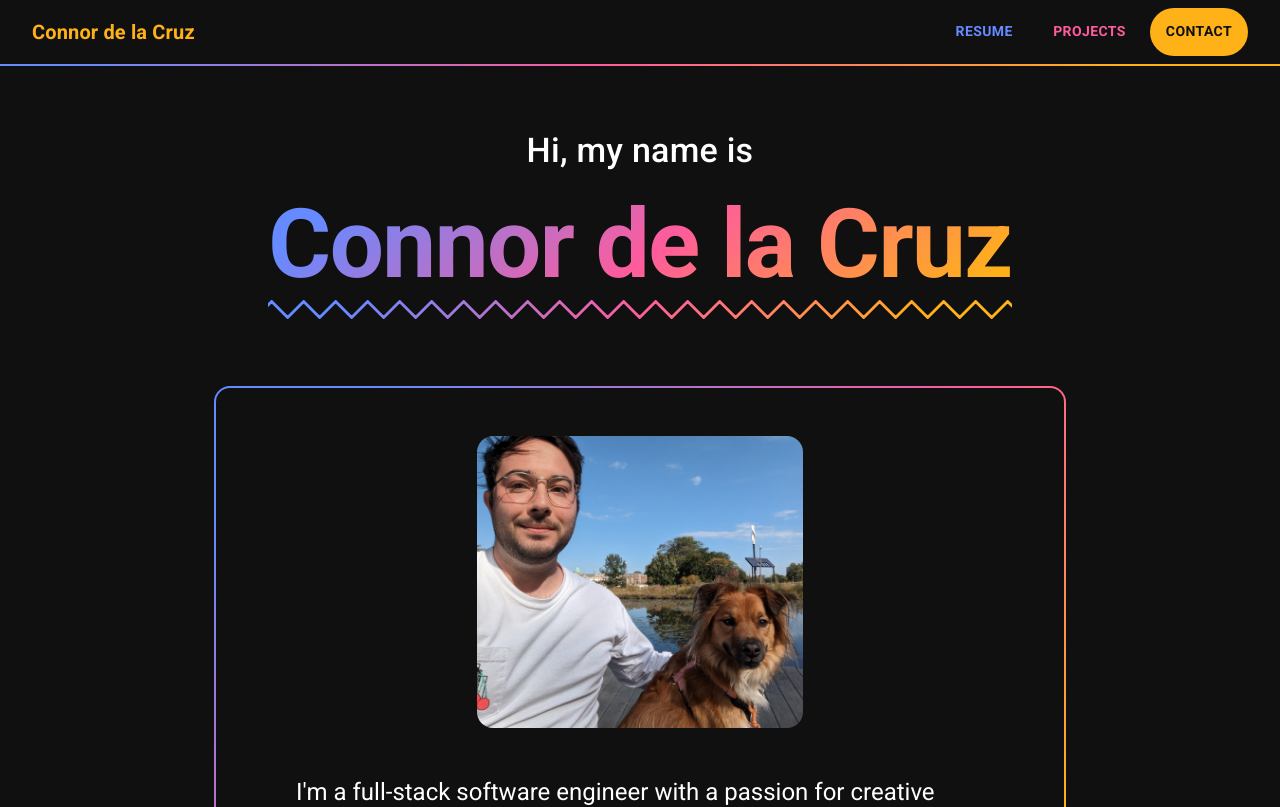
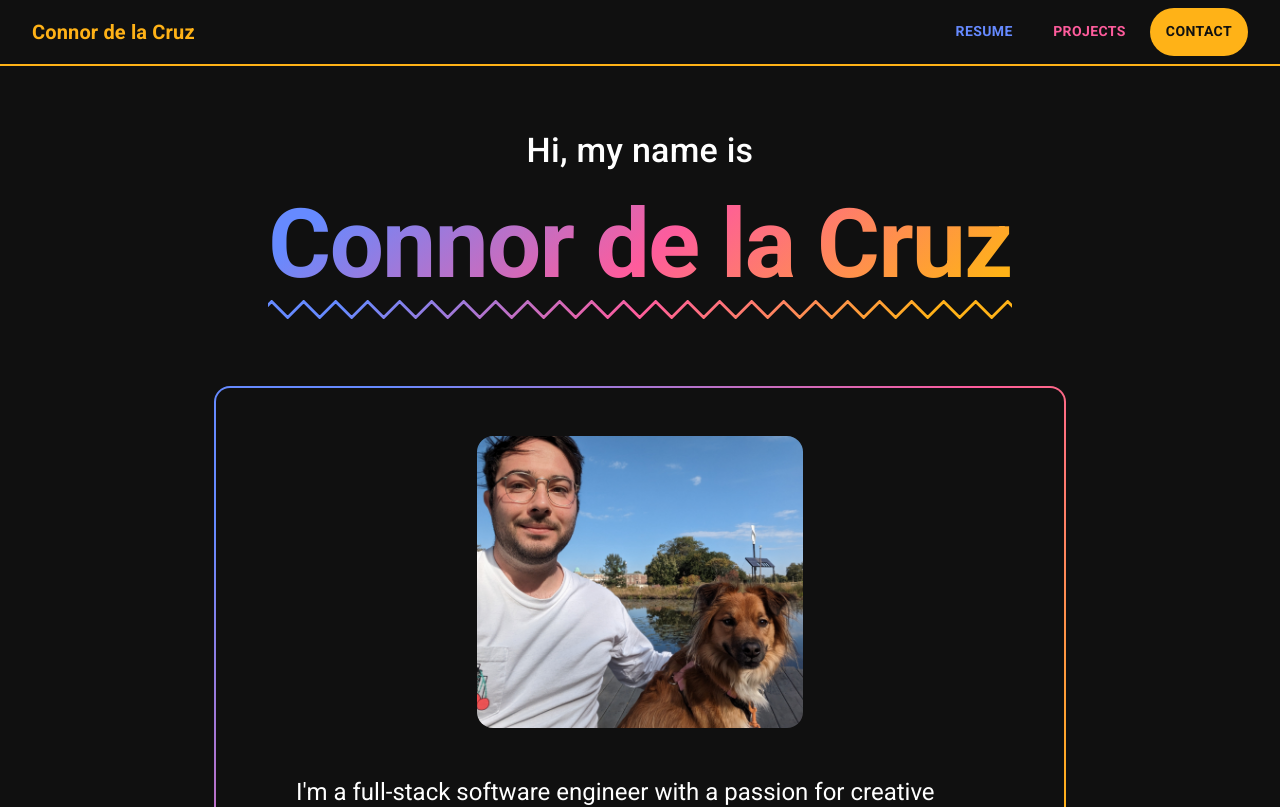
Before and after one commit to connordelacruz/connordelacruz.github.io, a React (Vite) app: page / in a window 1280 px wide. Shown: the top 807 px of the page. Built offline with nearby package versions, Linux system fonts and the light colour scheme.

Commit message:
screw it, color changing border again babyyy

```diff
--- a/src/components/NavBar.jsx
+++ b/src/components/NavBar.jsx
@@ -19,7 +19,8 @@ import useScrollSpy from '../utils/useScrollSpy.js'
 import {
   THEME_GRADIENT_BORDERS_BG,
   THEME_GRADIENT_BORDERS_SX,
-  THEME_TRANSITION_DURATION_AND_TIMING_SX
+  THEME_TRANSITION_DURATION_AND_TIMING_SX,
+  THEME_TRANSITION_TIMING_FUNCTION
 } from './Theme.jsx'
 import React from 'react'
 
@@ -323,8 +324,11 @@ export const NavBar = ({
         py: 0,
         borderWidth: '0 0 2px',
         borderRadius: 0,
+        // Gradient border when no active hash
         background: THEME_GRADIENT_BORDERS_BG,
-        borderColor: 'transparent',
+        borderColor: getActiveHashColor('transparent'),
+        transitionProperty: 'border-color',
+        transitionTimingFunction: THEME_TRANSITION_TIMING_FUNCTION,
       }}
     >
       <Toolbar
```
